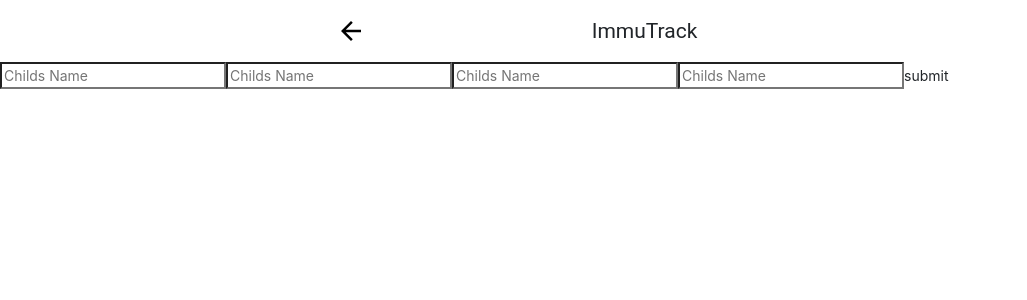
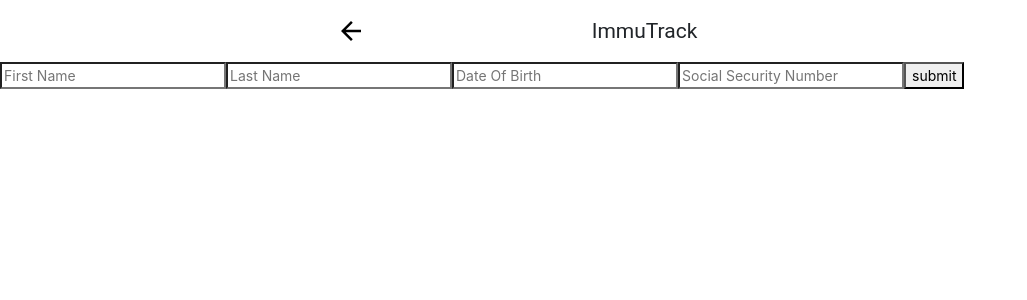
Before and after one commit to aaronw4/Immunization-Front-End, a React (Create React App) app in the folder immutrack/: page /add-child in a window 1280 px wide. Shown: the top 300 px of the page, without its empty margins (0-1027 px from the left). Built offline with nearby package versions, Linux system fonts and the light colour scheme.

Commit message:
added a temp non formik form to add children to test out adding children to the database

```diff
--- a/immutrack/src/actions/index.js
+++ b/immutrack/src/actions/index.js
@@ -30,7 +30,7 @@ export function getImmunizations(childArr, history) {
                     console.log('INDEX: ', index);
                     console.log('CHILD ARRAY LENGTH: ', childArr.length - 1);
                     if(index === childArr.length - 1)
-                        history.push(`/patient-home`);
+                        setTimeout(() => history.push(`/patient-home`), 1000);
                 })
                 .catch(err => console.log('ERROR IMMUNIZATION REQ: ', err));
         })
@@ -52,7 +52,12 @@ export function getChildrenAction(parentId, props){
 
 
 
-export const addChildAction = child => dispatch => {
+export const addChildAction = (parentId, childObj, props) => dispatch => {
     axiosWithAuth()
-        .post(`/parent/:parentid/children`)
+        .post(`/parent/${parentId}/children`, childObj)
+        .then(res => {
+            console.log('RES FROM ADD CHILD ACTION: ', res);
+            getChildrenAction(parentId, props)(dispatch);
+        })
+        .catch(err => console.log('ERROR: ', err));
 }
--- a/immutrack/src/components/patient/AddChild.js
+++ b/immutrack/src/components/patient/AddChild.js
@@ -1,35 +1,55 @@
 import React, { useState } from 'react';
+import { connect } from 'react-redux';
+import { addChildAction } from '../../actions';
 
-const AddChild = () => {
+const AddChild = props => {
     const [child, setChild] = useState({});
 
     const handleInput = e => {
         setChild({...child, [e.target.name]: e.target.value});
     }
 
-    const handlSubmit = e => {
+    async function handleSubmit(e){
         e.preventDefault();
+        await props.addChildAction(props.parentId, {
+            "firstName": "Added Child",
+            "lastName": "123",
+            "dateOfBirth": "11/11/11",
+            "socialSecuirtyNumber": "222-22-2222"
+        }, props);
+
     }
+
     return (
-    <form>
+    <form onSubmit={handleSubmit}>
         <input type='text'
-               name='name'
-               placeholder='Childs Name'
-               onChange={handleInput}/>
+               name='firstName'
+               placeholder='First Name'
+               onChange={handleInput}
+               value={child.firstName}/>
         <input type='text'
-               name='name'
-               placeholder='Childs Name'
-               onChange={handleInput}/>
+               name='lastName'
+               placeholder='Last Name'
+               onChange={handleInput}
+               value={child.lastName}/>
         <input type='text'
-               name='name'
-               placeholder='Childs Name'
-               onChange={handleInput}/>
+               name='dateOfBirth'
+               placeholder='Date Of Birth'
+               onChange={handleInput}
+               value={child.dateOfBirth}/>
         <input type='text'
-               name='name'
-               placeholder='Childs Name'
-               onChange={handleInput}/>
-        <butto type='submit'>submit</butto>
+               name='socialSecurityNumber'
+               placeholder='Social Security Number'
+               onChange={handleInput}
+               value={child.socialSecurityNumber}/>
+        <button type='submit'>submit</button>
     </form>)
 }
 
-export default AddChild;
+const mapStateToProps = state => {
+    return {
+        parentId: state.patientReducer.parentId
+    }
+}
+
+export default connect(mapStateToProps, {addChildAction})(AddChild);
--- a/immutrack/src/components/patient/PatientHome.js
+++ b/immutrack/src/components/patient/PatientHome.js
@@ -16,8 +16,8 @@ const PatientHome = props => {
     // }, []);
 
 
-    const back = () => {
-        props.history.push('/');
+    const addChild = () => {
+        setTimeout(() => props.history.push('/add-child'), 1000);
     }
 
     const displayVacc = (index) => {
@@ -43,7 +43,7 @@ const PatientHome = props => {
                             </div>
                     </div>)
             })}
-            <button onClick={back}>back</button>
+            <button onClick={addChild}>Add Child</button>
         </div>
     )
 }
--- a/immutrack/src/reducers/patientReducers.js
+++ b/immutrack/src/reducers/patientReducers.js
@@ -37,6 +37,7 @@ export const patientReducer = (state = initialState, action) => {
     switch(action.type){
         case SET_CHILD_ACTION:
             return {
+                ...state,
                 childList: action.payload,
                 display: false
             }
@@ -44,6 +45,7 @@ export const patientReducer = (state = initialState, action) => {
             let tempArr = [...state.childList];
             tempArr[action.payload.index].immunizations = action.payload.immuneObj || {Empty: 0};
             return {
+               ...state,
                childList: [...tempArr],
                display: true
             }
```
